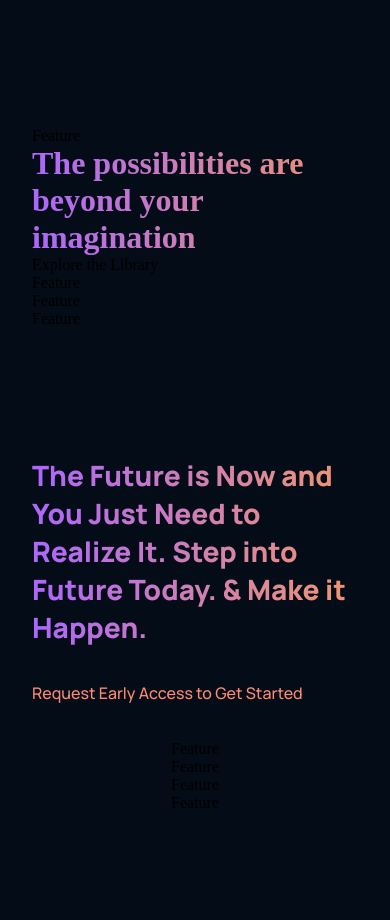
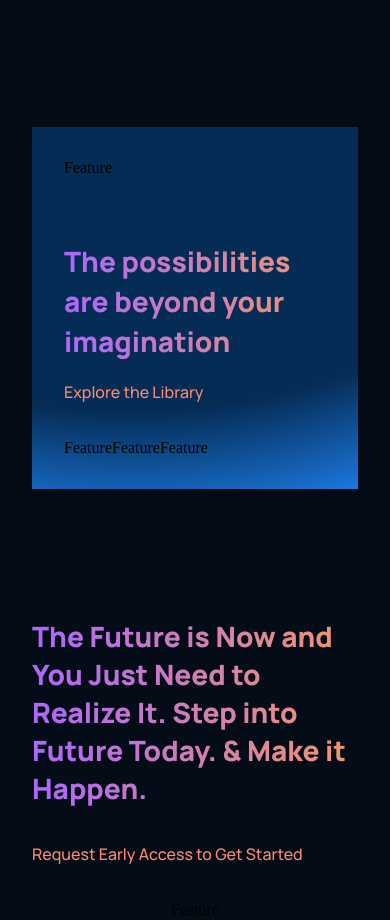
Before and after one commit to darrylestrada97/modern_landing_page, a React (Create React App) app: page / in a window 390 px wide. Shown: the part 1300-2220 px from the top of the page. Built offline with nearby package versions, Linux system fonts and the light colour scheme.

Commit message:
Whatgpt3 css

```diff
--- a/src/containers/whatGPT3/whatGPT3.css
+++ b/src/containers/whatGPT3/whatGPT3.css
@@ -0,0 +1,148 @@
+.gpt3__whatgpt3 {
+  display: flex;
+  flex-direction: column;
+
+  padding: 2rem;
+  background: var(--color-footer);
+
+  /* ff 3.6+ */
+  background: -moz-radial-gradient(
+    circle at 30% -100%,
+    #042c54 25%,
+    rgba(4, 44, 84, 1) 85%,
+    rgba(27, 120, 222, 1) 100%
+  );
+
+  /* safari 5.1+,chrome 10+ */
+  background: -webkit-radial-gradient(
+    circle at 30% -100%,
+    #042c54 25%,
+    rgba(4, 44, 84, 1) 85%,
+    rgba(27, 120, 222, 1) 100%
+  );
+
+  /* opera 11.10+ */
+  background: -o-radial-gradient(
+    circle at 30% -100%,
+    #042c54 25%,
+    rgba(4, 44, 84, 1) 85%,
+    rgba(27, 120, 222, 1) 100%
+  );
+
+  /* ie 10+ */
+  background: -ms-radial-gradient(
+    circle at 30% -100%,
+    #042c54 25%,
+    rgba(4, 44, 84, 1) 85%,
+    rgba(27, 120, 222, 1) 100%
+  );
+
+  /* global 92%+ browsers support */
+  background: radial-gradient(
+    circle at 30% -100%,
+    #042c54 25%,
+    rgba(4, 44, 84, 1) 85%,
+    rgba(27, 120, 222, 1) 100%
+  );
+
+  filter: drop-shadow(0px 4px 4px rgba(0, 0, 0, 0.25));
+}
+
+.gpt3__whatgpt3-feature {
+  display: flex;
+}
+
+/* Customizing feature component as per needs */
+.gpt3__whatgpt3-feature .gpt3__features-container__feature {
+  margin: 0;
+}
+
+/* Customizing feature component as per needs */
+.gpt3__whatgpt3-feature .gpt3__features-container_feature-text {
+  max-width: 700px;
+}
+
+.gpt3__whatgpt3-heading {
+  display: flex;
+  flex-direction: row;
+  justify-content: space-between;
+  align-items: center;
+
+  margin: 4rem 0 2rem;
+}
+
+.gpt3__whatgpt3-heading h1 {
+  font-size: 34px;
+  line-height: 45px;
+  font-weight: 800;
+  font-family: var(--font-family);
+  max-width: 510px;
+}
+
+.gpt3__whatgpt3-heading p {
+  font-family: var(--font-family);
+  font-weight: 500;
+  font-size: 16px;
+  line-height: 30px;
+  color: var(--color-subtext);
+  cursor: pointer;
+}
+
+.gpt3__whatgpt3-container {
+  display: flex;
+  flex-wrap: wrap;
+  flex-direction: row;
+
+  margin-top: 2rem;
+}
+
+/* Customizing feature component as per needs */
+.gpt3__whatgpt3-container .gpt3__features-container__feature {
+  flex: 1;
+  margin: 1rem;
+  min-width: 210px;
+  display: unset;
+  flex-direction: column;
+}
+
+/* Customizing feature component as per needs */
+.gpt3__whatgpt3-container .gpt3__features-container_feature-text {
+  margin-top: 0.5rem;
+}
+
+@media screen and (max-width: 850px) {
+  .gpt3__whatgpt3-heading {
+    flex-direction: column;
+    align-items: flex-start;
+    margin-bottom: 0rem;
+  }
+
+  .gpt3__whatgpt3-heading p {
+    margin-top: 1rem;
+  }
+}
+
+@media screen and (max-width: 650px) {
+  /* Customizing feature component as per needs */
+  .gpt3__whatgpt3-feature .gpt3__features-container__feature {
+    flex-direction: column;
+  }
+
+  /* Customizing feature component as per needs */
+  .gpt3__whatgpt3-feature .gpt3__features-container_feature-text {
+    margin-top: 0.5rem;
+  }
+
+  .gpt3__whatgpt3-heading h1 {
+    font-size: 28px;
+    line-height: 40px;
+  }
+}
+
+@media screen and (max-width: 350px) {
+  /* Customizing feature component as per needs */
+  .gpt3__whatgpt3-container .gpt3__features-container__feature {
+    margin: 1rem 0;
+    min-width: 100%;
+  }
+}
```
